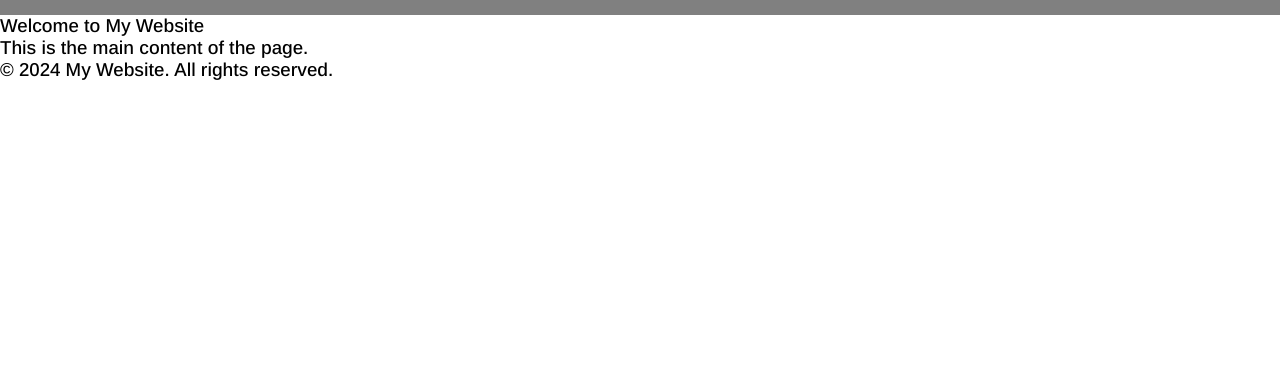
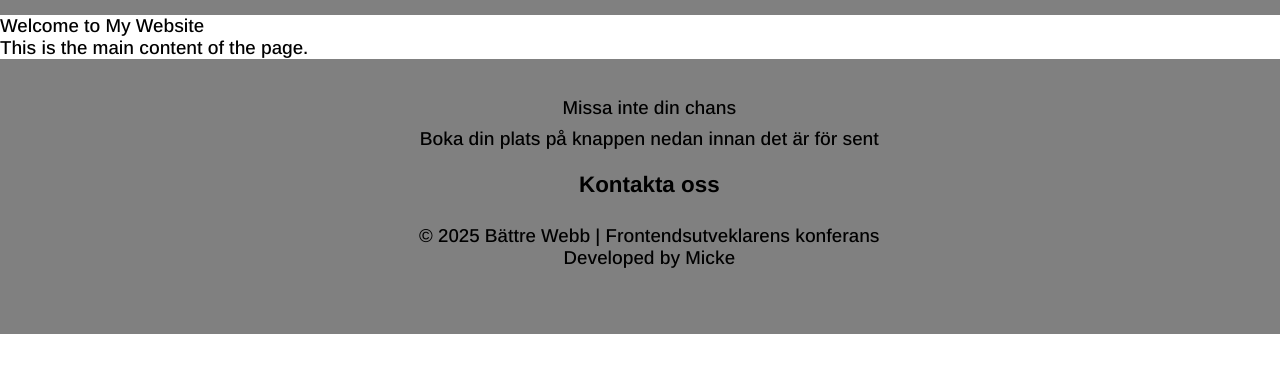
Before and after one commit to strawbeard88/project1htmlccsshandels, a plain HTML site: page index.html in a window 1280 px wide. Shown: the part 97-470 px from the top of the page. Drawn offline with nearby package versions, Linux system fonts and the light colour scheme; a web font is replaced by a local one.

Commit message:
Added contact.html and first version of footer styling

```diff
--- a/assets/css/footer.css
+++ b/assets/css/footer.css
@@ -0,0 +1,50 @@
+footer {
+    background-color: var(--headerdark);
+    color: var(--textlight);
+    width: 100%;
+    display: flex;
+    flex-direction: column;
+    gap: 0.75rem;
+    padding: 1rem 0.5rem;
+    text-align: center;
+    align-items: center;
+}
+
+.footer-info {
+    display: flex;
+    flex-direction: column;  /* staplar knappen under texten */
+    align-items: center;
+    gap: 0.5em;
+    max-width: 65ch;
+}
+
+.btn {
+    text-decoration: none;
+    background: var(--textlight);
+    color: var(--backdark);
+    font-size: 1.2rem;
+    padding: 0.7rem 1rem;
+    border-radius: 8px;
+    font-weight: 700;
+    transition: transform .06s ease, opacity .2s ease;
+    width: 100%;
+    max-width: 320px;
+}
+
+.btn:hover {
+    opacity:.70
+}
+
+.btn:active {
+    transform:translateY(3px)
+}
+
+@media (min-width: 768px) {
+    footer {
+        min-height: 200px;
+    }
+
+    .btn {
+        width: auto;          /* normal knappbredd igen */
+    }
+}
--- a/footer.html
+++ b/footer.html
@@ -1,21 +1,15 @@
-<!DOCTYPE html>
-<html lang="en">
-<head>
-    <meta charset="UTF-8">
-    <meta name="viewport" content="width=device-width, initial-scale=1.0">
-    <title>Document</title>
+<footer>
 
-    <link rel="stylesheet" href="assets/css/global.css">
-    <link rel="stylesheet" href="assets/css/header.css">
-    <link rel="stylesheet" href="assets/css/index.css">
-    <link rel="stylesheet" href="assets/css/footer.css">
-    <script src="include.js" defer></script>
-</head>
-<body>
+<div class="footer-info">
+    <p>Missa inte din chans</p>
+    <p>Boka din plats på knappen nedan innan det är för sent</p>
+    <a href="contact.html" class="btn">Kontakta oss</a>
+</div>
+<div class="footer-text">
+    <p>© 2025 Bättre Webb | Frontendsutveklarens konferans</p>
+    <p>Developed by Micke</p>
+</div>
 
-
-<p>&copy; 2024 My Website. All rights reserved.</p>
-
-
+</footer>
 </body>
 </html>
--- a/index.html
+++ b/index.html
@@ -11,14 +11,16 @@
     <link rel="stylesheet" href="assets/css/footer.css">
     <script src="assets/js/include.js" defer></script>
 </head>
+<header id="header-placeholder"></header>
 <body>
-   <header id="header-placeholder"></header>
+   <!-- <header id="header-placeholder"></header> -->
 
     <main>
         <h1>Welcome to My Website</h1>
         <p>This is the main content of the page.</p>
     </main>
 
-    <footer id="footer-placeholder"></footer>
+    <!-- <footer id="footer-placeholder"></footer> -->
 </body>
+<footer id="footer-placeholder"></footer>
 </html>
```
Also changed, not shown: assets/css/global.css (line endings or trailing spaces), contact.html (added).
